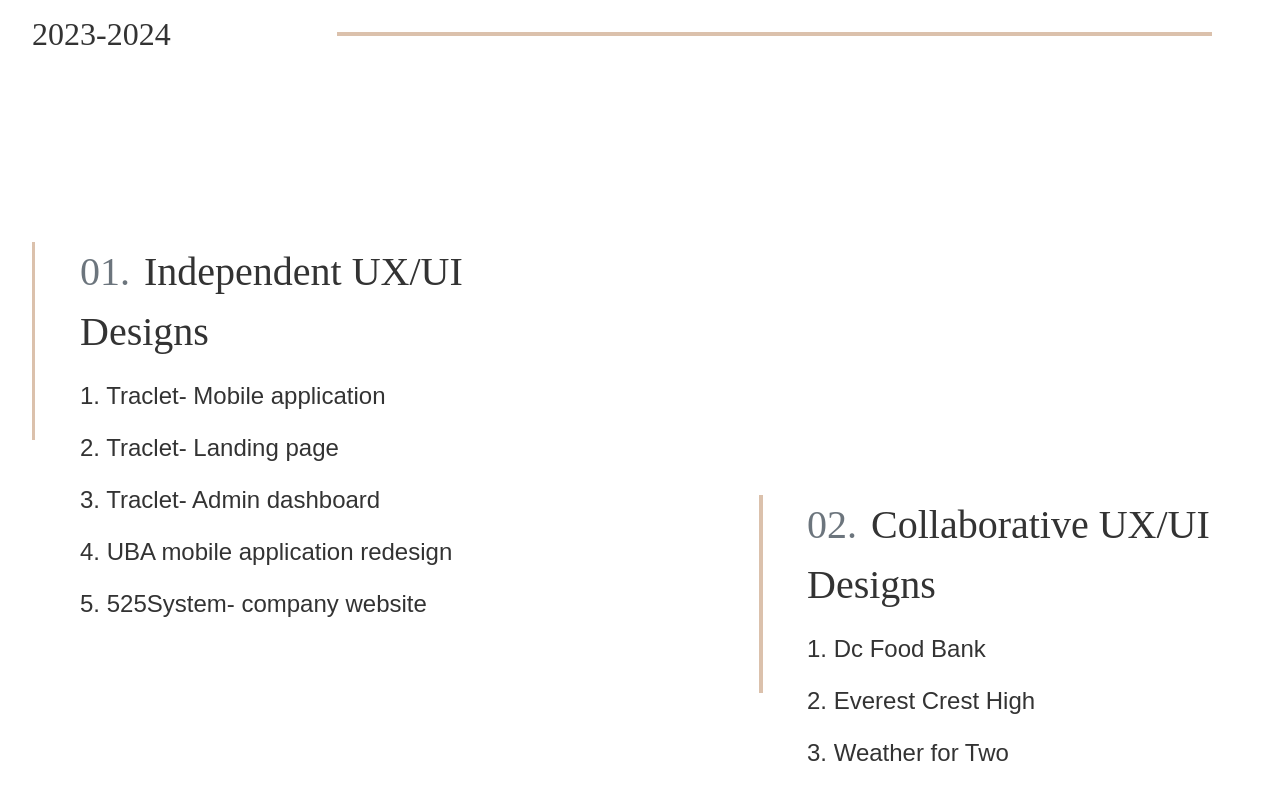
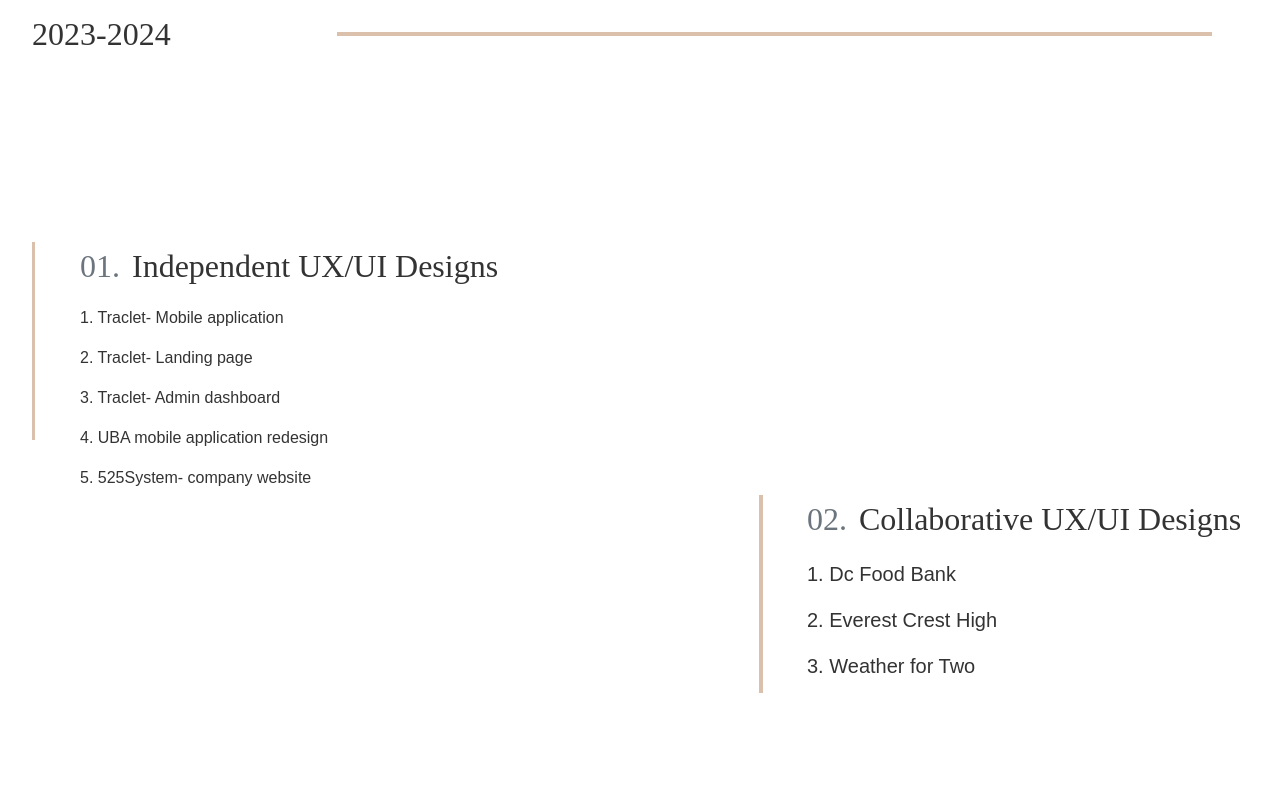
Before and after one commit to SlimCakes/Susan-Nkere-Portfolio, a Vue app: page / in a window 1280 px wide. Shown: the part 5064-5864 px from the top of the page. Built offline with nearby package versions, Linux system fonts and the light colour scheme.

Commit message:
jan 7th third commit

```diff
--- a/src/components/PortfolioComponent.vue
+++ b/src/components/PortfolioComponent.vue
@@ -14,11 +14,11 @@
           <div class="absolute left-0 top-0 w-[3px] h-[198px] bg-[#DBC1AC]"></div>
 
           <div class="pl-12">
-            <h3 class="w-[515px] text-[40px] text-[#333333] font-medium font-primary mb-[16px]">
-              <span class="text-[40px] font-normal font-primary text-[#6C757D] mr-1">01.</span>
+            <h3 class="w-[515px] text-[32px] text-[#333333] font-medium font-primary mb-[16px]">
+              <span class="text-[32px] font-normal font-primary text-[#6C757D] mr-1">01.</span>
               Independent UX/UI Designs
             </h3>
-            <ul class="space-y-4 text-[24px] text-[#333333] font-secondary">
+            <ul class="space-y-4 text-[16px] text-[#333333] font-secondary">
               <li>1. Traclet- Mobile application</li>
               <li>2. Traclet- Landing page</li>
               <li>3. Traclet- Admin dashboard</li>
@@ -36,11 +36,11 @@
           <div class="absolute left-0 top-0 w-[4px] h-[198px] bg-[#DBC1AC]"></div>
 
           <div class="pl-12">
-            <h3 class="w-[515px] text-[40px] text-[#333333] font-medium font-primary mb-[16px]">
-              <span class="text-[40px] font-normal font-primary text-[#6C757D] mr-1">02.</span>
+            <h3 class="w-[515px] text-[32px] text-[#333333] font-medium font-primary mb-[16px]">
+              <span class="text-[32px] font-normal font-primary text-[#6C757D] mr-1">02.</span>
               Collaborative UX/UI Designs
             </h3>
-            <ul class="space-y-4 text-[24px] text-[#333333] font-secondary">
+            <ul class="space-y-4 text-[20px] text-[#333333] font-secondary">
               <li>1. Dc Food Bank</li>
               <li>2. Everest Crest High</li>
               <li>3. Weather for Two</li>
```
